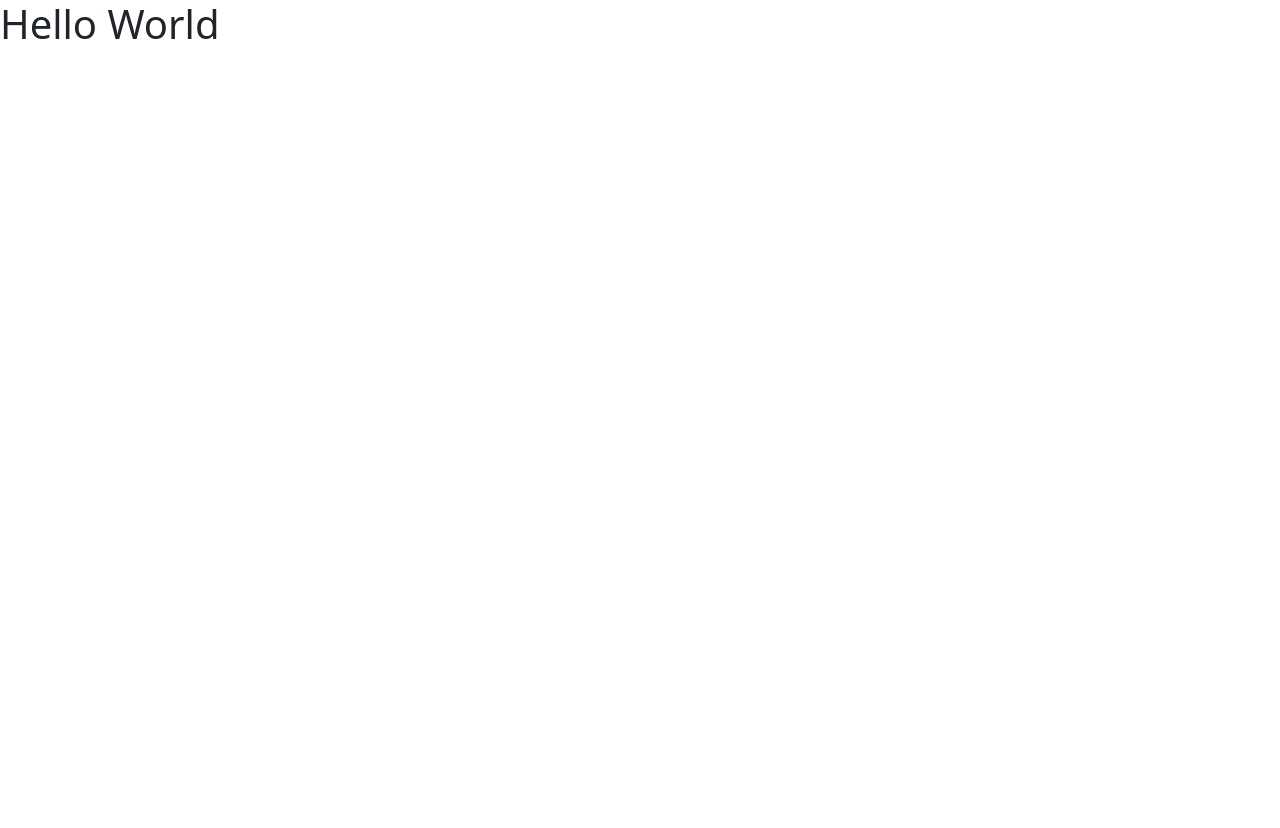
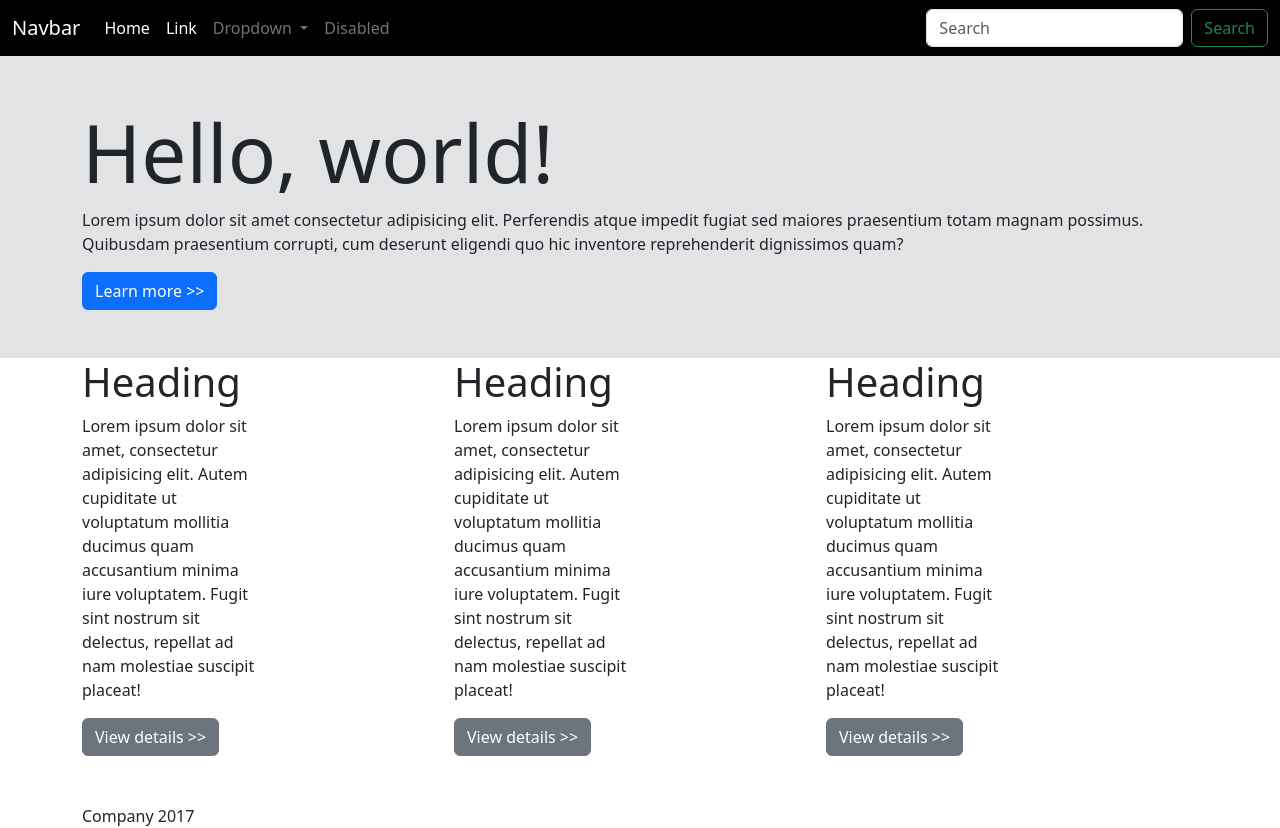
Before and after one commit to mukhammadjonmirazizovic/git-test, a plain HTML site: page index.html in a window 1280 px wide. Before the commit the page ends 800 px from the top, so only its background shows below. Drawn offline with nearby package versions, Linux system fonts and the light colour scheme.

Commit message:
Add files via upload

```diff
--- a/index.html
+++ b/index.html
@@ -8,9 +8,71 @@
     <link href="https://cdn.jsdelivr.net/npm/bootstrap@5.3.0-alpha3/dist/css/bootstrap.min.css" rel="stylesheet" integrity="sha384-KK94CHFLLe+nY2dmCWGMq91rCGa5gtU4mk92HdvYe+M/SXH301p5ILy+dN9+nJOZ" crossorigin="anonymous">
 </head>
 <body>
-
-
-<h1 class="text-dark">Hello World</h1>
+    <header>
+        <nav class="navbar navbar-expand-lg bg-black">
+         <div class="container-fluid">
+           <a class="navbar-brand text-white" href="#">Navbar</a>
+           <button class="navbar-toggler" type="button" data-bs-toggle="collapse" data-bs-target="#navbarSupportedContent" aria-controls="navbarSupportedContent" aria-expanded="false" aria-label="Toggle navigation">
+             <span class="navbar-toggler-icon"></span>
+           </button>
+           <div class="collapse navbar-collapse" id="navbarSupportedContent">
+             <ul class="navbar-nav me-auto mb-2 mb-lg-0">
+               <li class="nav-item">
+                 <a class="nav-link active text-white" aria-current="page" href="#">Home</a>
+               </li>
+               <li class="nav-item">
+                 <a class="nav-link text-white" href="#">Link</a>
+               </li>
+               <li class="nav-item dropdown">
+                 <a class="nav-link dropdown-toggle text-secondary" href="#" role="button" data-bs-toggle="dropdown" aria-expanded="false">
+                   Dropdown
+                 </a>
+                 <ul class="dropdown-menu">
+                   <li><a class="dropdown-item" href="#">Action</a></li>
+                   <li><a class="dropdown-item" href="#">Another action</a></li>
+                   <li><hr class="dropdown-divider"></li>
+                   <li><a class="dropdown-item" href="#">Something else here</a></li>
+                 </ul>
+               </li>
+               <li class="nav-item">
+                 <a class="nav-link disabled text-secondary">Disabled</a>
+               </li>
+             </ul>
+             <form class="d-flex" role="search">
+               <input class="form-control me-2" type="search" placeholder="Search" aria-label="Search">
+               <button class="btn btn-outline-success" type="submit">Search</button>
+             </form>
+           </div>
+         </div>
+       </nav>
+         </header>
+         <div class="hello bg-secondary-subtle p-5 ">
+         <div class="container ">
+           <h1 class="display-1 mt-">Hello, world!</h1>
+           <p>Lorem ipsum dolor sit amet consectetur adipisicing elit. Perferendis atque impedit fugiat sed maiores praesentium totam magnam possimus. Quibusdam praesentium corrupti, cum deserunt eligendi quo hic inventore reprehenderit dignissimos quam?</p>
+           <button type="button" class="btn btn-primary">Learn more >></button>
+       </div>
+       </div>
+       <div class="container d-flex">
+           <div class="footer1">
+           <h1>Heading</h1>
+           <p class="w-50">Lorem ipsum dolor sit amet, consectetur adipisicing elit. Autem cupiditate ut voluptatum mollitia ducimus quam accusantium minima iure voluptatem. Fugit sint nostrum sit delectus, repellat ad nam molestiae suscipit placeat!</p>
+           <button type="button" class="btn btn-secondary">View details >></button>
+       </div>
+       <div class="footer2">
+           <h1>Heading</h1>
+           <p class="w-50">Lorem ipsum dolor sit amet, consectetur adipisicing elit. Autem cupiditate ut voluptatum mollitia ducimus quam accusantium minima iure voluptatem. Fugit sint nostrum sit delectus, repellat ad nam molestiae suscipit placeat!</p>
+           <button type="button" class="btn btn-secondary">View details >></button>
+       </div>
+       <div class="footer3">
+           <h1>Heading</h1>
+           <p class="w-50">Lorem ipsum dolor sit amet, consectetur adipisicing elit. Autem cupiditate ut voluptatum mollitia ducimus quam accusantium minima iure voluptatem. Fugit sint nostrum sit delectus, repellat ad nam molestiae suscipit placeat!</p>
+           <button type="button" class="btn btn-secondary">View details >></button>
+       </div>
+       </div>
+       <div class="container mt-5">
+       Company 2017
+       </div>
     <script src="https://cdn.jsdelivr.net/npm/bootstrap@5.3.0-alpha3/dist/js/bootstrap.bundle.min.js" integrity="sha384-ENjdO4Dr2bkBIFxQpeoTz1HIcje39Wm4jDKdf19U8gI4ddQ3GYNS7NTKfAdVQSZe" crossorigin="anonymous"></script>
 </body>
 </html>
```
